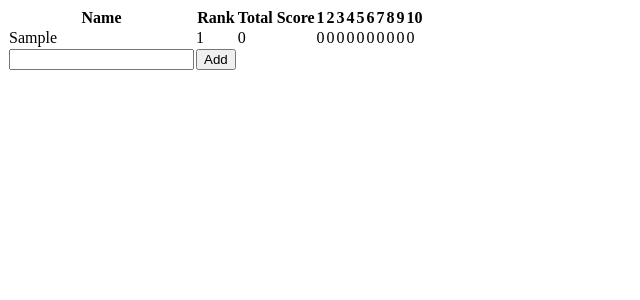
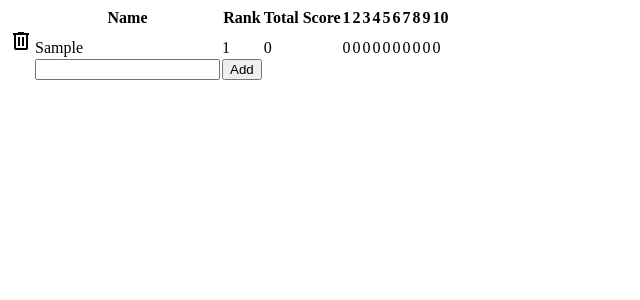
Before and after one commit to konbraphat51/ShootingFinal, a Vue app: page / in a window 1280 px wide. Both pictures are taken after typing "Sample" into the empty fields and a click on the button "Add". Shown: the top 300 px of the page, without its empty margins (0-640 px from the left). Built offline with nearby package versions, Linux system fonts and the light colour scheme.

Commit message:
delete button

```diff
--- a/src/components/MainTable/MainTable.vue
+++ b/src/components/MainTable/MainTable.vue
@@ -1,6 +1,7 @@
 <template>
 	<div class="MainTable">
 		<tr>
+			<th></th>
 			<th>
 				{{ $t("MainTable.name") }}
 			</th>
@@ -16,6 +17,9 @@
 			</th>
 		</tr>
 		<tr v-for="user in users">
+			<td>
+				<img src="/src/assets/delete.svg" @click="deleteUser(user)" />
+			</td>
 			<td>
 				{{ user.name }}
 			</td>
@@ -33,6 +37,7 @@
 			</td>
 		</tr>
 		<tr class="AddingRow">
+			<td></td>
 			<td>
 				<input type="text" v-model="newName" />
 			</td>
@@ -70,8 +75,17 @@ export default {
 			})
 			this.newName = ""
 
+			this._onUserNumsChanged()
+		},
+
+		deleteUser(user) {
+			this.users = this.users.filter((u) => u !== user)
+
+			this._onUserNumsChanged()
+		},
+
+		_onUserNumsChanged() {
 			this.scoreNums = 2 * (this.users.length - 1) + 10
-
 			this._updateUsers()
 		},
 
```
Also changed, not shown: src/assets/delete.svg (added).
